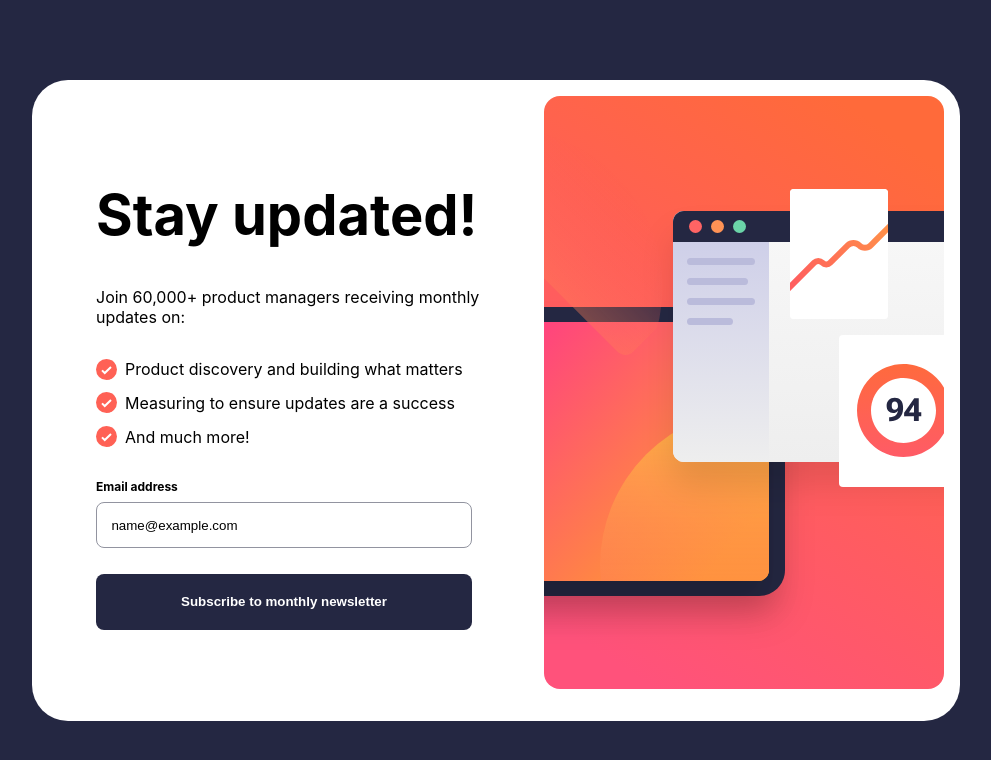
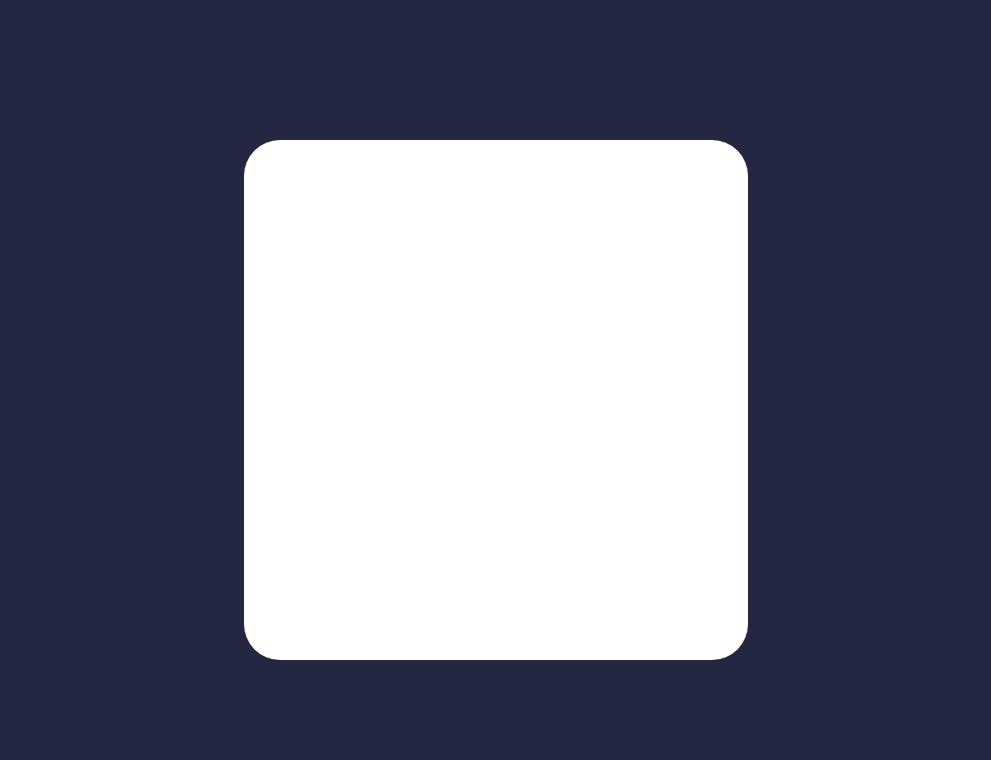
Before and after one commit to rojasmart/newsletter-sign-up-with-success-message-main, a React (Create React App) app: page / in a window 1280 px wide. Both pictures are taken after typing "name@example.com" into the empty fields and a click on the button "Subscribe to monthly newsletter". Shown: the top 760 px of the page, without its empty margins (144-1135 px from the left). Built offline with nearby package versions, Linux system fonts and the light colour scheme.

Commit message:
card-success layout

```diff
--- a/src/App.js
+++ b/src/App.js
@@ -6,6 +6,7 @@ function App() {
   const [email, setEmail] = useState("");
   const [error, setError] = useState(null);
   const [submit, setSubmit] = useState(false);
+  const [validate, setValidate] = useState(false);
 
   function isValidEmail(email) {
     return /\S+@\S+\.\S+/.test(email);
@@ -27,6 +28,7 @@ function App() {
 
     if (isValidEmail(email)) {
       console.log("the email is valid");
+      setValidate(true);
     } else {
       setError("Valid email required");
     }
@@ -35,7 +37,11 @@ function App() {
 
   return (
     <div className="container">
-      <div className="card">
+      <div className={validate ? "card-success" : "card"}>
+        {validate ? (
+          <div className="content-success"></div>
+        ) : (
+          <>
             <div className="content">
               <h1 className="content-title">Stay updated!</h1>
               <p className="content-subtitle">
@@ -62,7 +68,10 @@ function App() {
                   <div className="content-labels">
                     <label htmlFor="content-text-input">Email address</label>
                     {error && (
-                  <label htmlFor="content-text-error" className="email-error">
+                      <label
+                        htmlFor="content-text-error"
+                        className="email-error"
+                      >
                         {error}
                       </label>
                     )}
@@ -85,6 +94,8 @@ function App() {
             <div className="image">
               <img src={Img} alt="img-sign-up" />
             </div>
+          </>
+        )}
       </div>
     </div>
   );
--- a/src/index.css
+++ b/src/index.css
@@ -147,6 +147,14 @@ form {
   justify-content: space-between;
 }
 
+.content-success {
+  width: 504px;
+  height: 520px;
+  background-color: var(--white);
+  border-radius: 36px;
+  padding: 1rem;
+}
+
 .image {
   height: 100%;
 }
```
Lines whose indentation alone changed are shown as unchanged.
